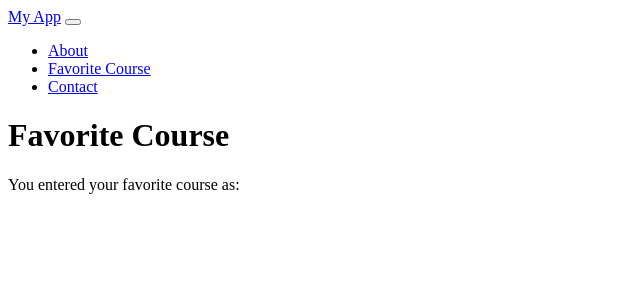
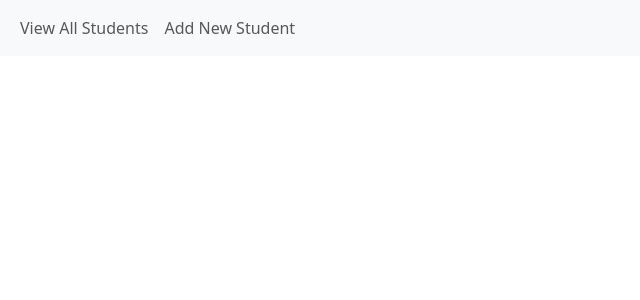
Before and after one commit to Mbush1x/helloWorld, a Flask app: template templates/favorite-course.html in a window 1280 px wide. Shown: the top 300 px of the page, without its empty margins (0-640 px from the left). Run offline with Flask 3, Linux system fonts and the light colour scheme; the template is opened without the code that fills it, so the values that code supplies are empty.

Commit message:
Replaced my original base.html content with module base.html content

```diff
--- a/templates/base.html
+++ b/templates/base.html
@@ -1,34 +1,31 @@
-<!DOCTYPE html>
 <html lang="en">
   <head>
-    <meta charset="UTF-8">
-    <title>{% block title %}{% endblock %}</title>
+    <meta charset="utf-8">
+    <meta name="viewport" content="width=device-width, initial-scale=1">
+    <title>{% block page_title %}{% endblock %}</title>
+    <link href="https://cdn.jsdelivr.net/npm/bootstrap@5.3.3/dist/css/bootstrap.min.css" rel="stylesheet" integrity="sha384-QWTKZyjpPEjISv5WaRU9OFeRpok6YctnYmDr5pNlyT2bRjXh0JMhjY6hW+ALEwIH" crossorigin="anonymous">
     </head>
   <body>
-
-<!--Navigation-->
-    <div class="container">
   <nav class="navbar navbar-expand-lg navbar-light bg-light">
-            <a class="navbar-brand" href="#">My App</a>
-            <button class="navbar-toggler" type="button" data-toggle="collapse" data-target="#navbarSupportedContent" aria-controls="navbarSupportedContent" aria-expanded="false" aria-label="Toggle navigation">
-                <span class="navbar-toggler-icon"></span>
-            </button>
+  <div class="container-fluid">
     <div class="collapse navbar-collapse" id="navbarSupportedContent">
-                <ul class="navbar-nav mr-auto">
+      <ul class="navbar-nav me-auto mb-2 mb-lg-0">
         <li class="nav-item">
-                        <a class="nav-link" href="/about">About</a>
+          <a class="nav-link" href="{{ url_for('student_view_all') }}">View All Students</a>
         </li>
         <li class="nav-item">
-                        <a class="nav-link" href="/favorite-course">Favorite Course</a>
-                    </li>
-                    <li class="nav-item">
-                        <a class="nav-link" href="/contact">Contact</a>
+          <a class="nav-link" href="{{ url_for('student_create') }}">Add New Student</a>
         </li>
       </ul>
     </div>
+  </div>
 </nav>
-        {% block content %}
-        {% endblock %}
+
+    <div class="container">
+        <h1>{% block page_head %}{% endblock %}</h1>
+
+        {% block page_content %}{% endblock %}
     </div>
+    <script src="https://cdn.jsdelivr.net/npm/bootstrap@5.3.3/dist/js/bootstrap.bundle.min.js" integrity="sha384-YvpcrYf0tY3lHB60NNkmXc5s9fDVZLESaAA55NDzOxhy9GkcIdslK1eN7N6jIeHz" crossorigin="anonymous"></script>
   </body>
 </html>
```
Lines whose indentation alone changed are shown as unchanged.
